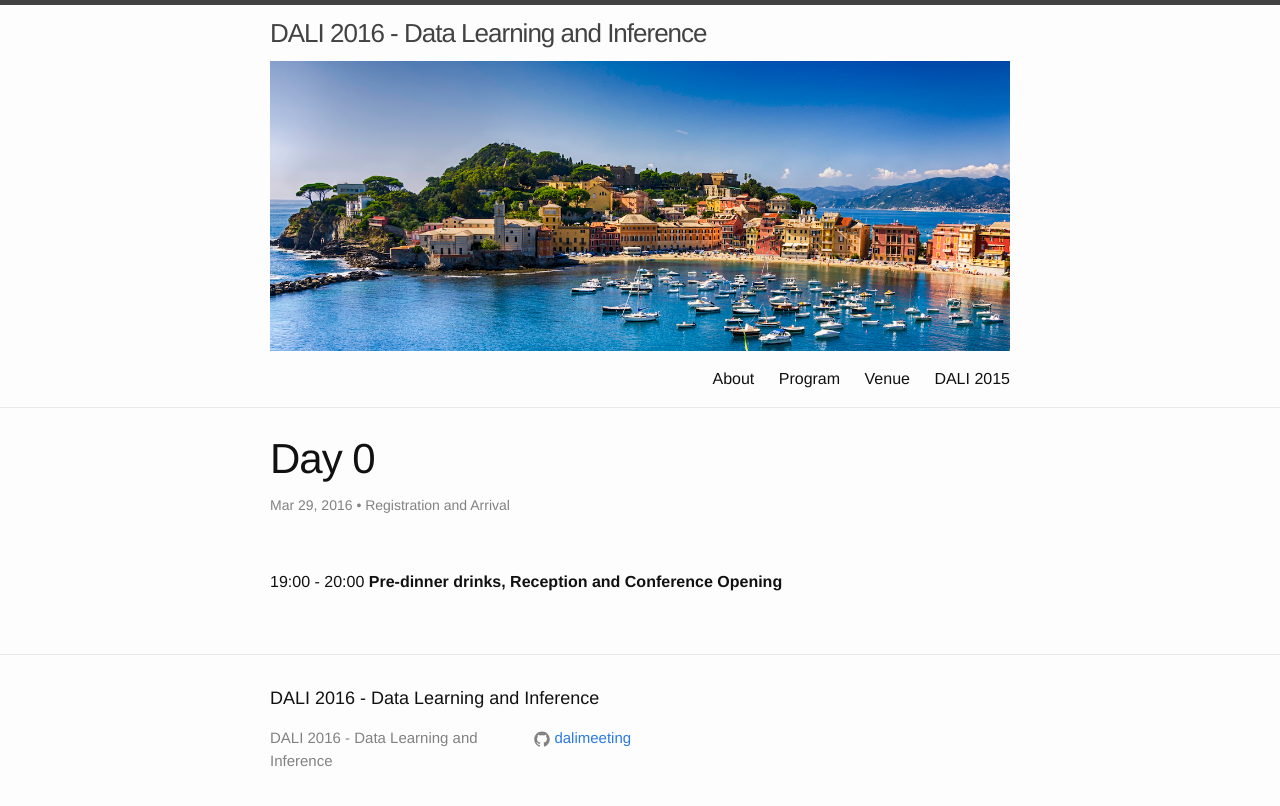
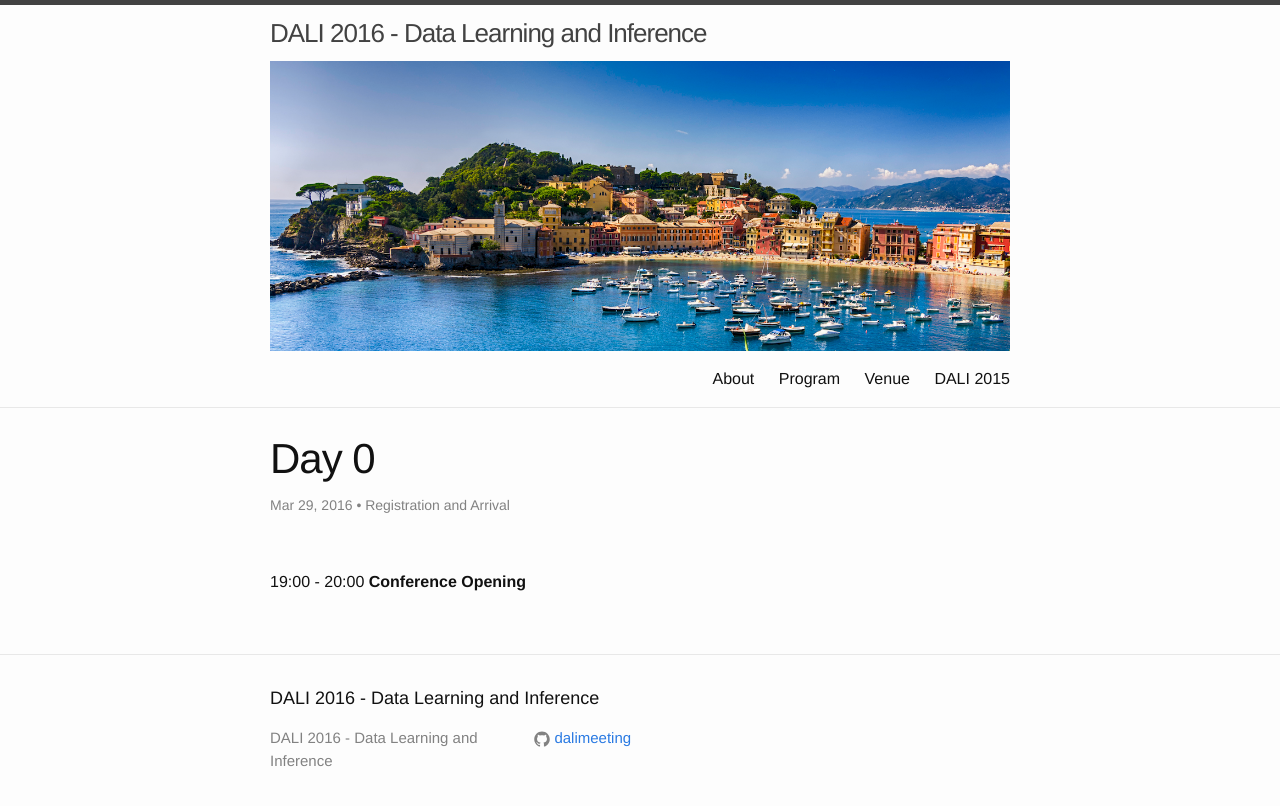
Before and after one commit to dalimeeting/dalimeeting.github.io, a Jekyll site: the page built from _posts/2016-03-29-day-0.md, in a window 1280 px wide. Shown: the top 806 px of the page. Built offline with Jekyll 4.4.1, drawn with Linux system fonts in a browser that asks for light colours.

Commit message:
removed (temporarily?) the pre-dinner drinks reception text from Day 0

```diff
--- a/_posts/2016-03-29-day-0.md
+++ b/_posts/2016-03-29-day-0.md
@@ -3,7 +3,7 @@ title:  "Day 0"
 tagline: Registration and Arrival
 layout: day
 talks:
-- title: "Pre-dinner drinks, Reception and Conference Opening"
+- title: "Conference Opening"
   start: "19:00"
   end: "20:00"
 ---
```
